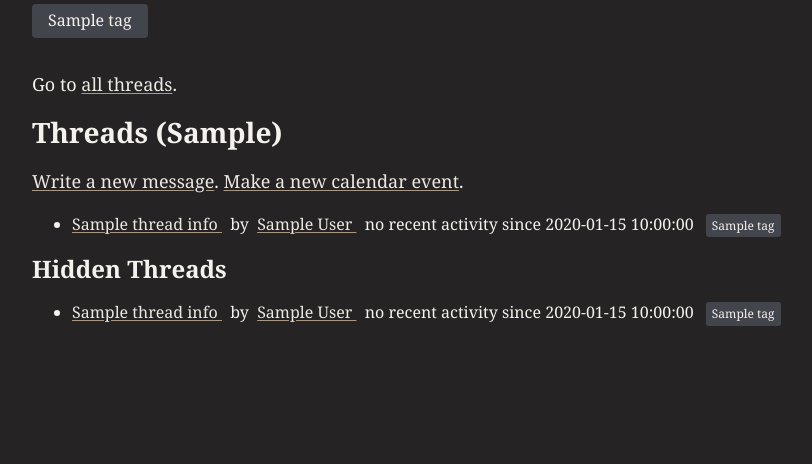
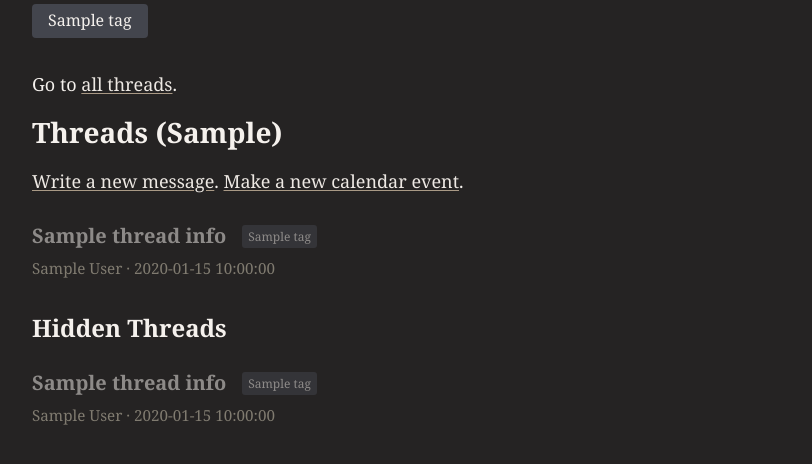
Before and after one commit to apiarian/village, a Flask app: template village_py/village/templates/threads.html in a window 1280 px wide. Shown: the part 252-716 px from the top of the page, without its empty margins (208-1020 px from the left). Run offline with Flask 3, Linux system fonts and the light colour scheme; the template is opened without the code that fills it: most values are stand-ins (such as "Sample title", 1, 10 or a date in 2020); parts of the project's set-up code (start-up, migrations or seed data) failed here and were passed over; some libraries are stand-ins or nearby versions.

Commit message:
better threads list

```diff
--- a/static/style.css
+++ b/static/style.css
@@ -777,6 +777,92 @@ input[type="file"].form-input::file-selector-button:hover {
 }
 
 /* ===================================================================
+   THREADS LIST
+   =================================================================== */
+
+.threads-list {
+  list-style: none;
+  padding: 0;
+  margin: var(--space-lg) 0;
+}
+
+.thread-item {
+  margin-bottom: var(--space-lg);
+  padding-bottom: var(--space-lg);
+  border-bottom: 1px solid var(--border-color);
+  transition: opacity var(--transition-fast);
+}
+
+.thread-item:last-child {
+  border-bottom: none;
+  padding-bottom: 0;
+}
+
+.thread-item--inactive {
+  opacity: 0.5;
+}
+
+.thread-item--inactive:hover {
+  opacity: 0.75;
+}
+
+.thread-title-line {
+  display: flex;
+  align-items: center;
+  flex-wrap: wrap;
+  gap: var(--space-sm);
+  margin-bottom: var(--space-xs);
+}
+
+.thread-title {
+  font-size: 1.125rem;
+  font-weight: bold;
+  text-decoration: none;
+  color: var(--text-primary);
+  transition: color var(--transition-fast);
+}
+
+.thread-title:hover {
+  color: var(--link-color);
+  text-decoration: underline;
+}
+
+.thread-meta-line {
+  font-size: 0.875rem;
+  color: var(--text-secondary);
+}
+
+.thread-meta-line a {
+  color: var(--text-secondary);
+  text-decoration: none;
+}
+
+.thread-meta-line a:hover {
+  color: var(--link-color);
+  text-decoration: underline;
+}
+
+.thread-activity-new {
+  color: var(--color-accent);
+  font-weight: bold;
+}
+
+@media (min-width: 768px) {
+  .thread-item {
+    margin-bottom: var(--space-xl);
+    padding-bottom: var(--space-xl);
+  }
+
+  .thread-title {
+    font-size: 1.25rem;
+  }
+
+  .thread-meta-line {
+    font-size: 0.95rem;
+  }
+}
+
+/* ===================================================================
    REACTIONS
    =================================================================== */
 
--- a/village_py/village/templates/threads.html
+++ b/village_py/village/templates/threads.html
@@ -37,27 +37,13 @@
 <p><a href="/threads/new">Write a new
     message</a>. <a href="/threads/new?template=calendar-event">Make
     a new calendar event</a>.</p>
-<p>
-  <ul>
+<ul class="threads-list">
   {% for thread_info in threads %}
-    <li>
-      <a href="/threads/{{ thread_info.root_post_id }}">
+  <li class="thread-item{% if not thread_info.has_new_context %} thread-item--inactive{% endif %}">
+    <div class="thread-title-line">
+      <a href="/threads/{{ thread_info.root_post_id }}" class="thread-title">
         {{ thread_info.title }}
-      </a>&nbsp;
-      by&nbsp;
-      <a
-          href="/users/{{ thread_info.author.username }}"
-          target="_blank"
-      >
-        {{ thread_info.author.display_name }}
       </a>
-      &nbsp;
-      {% if thread_info.has_new_context %}
-      <strong>new</strong> activity
-      {% else %}
-      no recent activity since
-      {% endif %}
-      {{ datetime_formatter(thread_info.newest_timestamp) }}
       {% if thread_info.tags %}
       <ul class="tags-inline">
         {% for tag in thread_info.tags %}
@@ -65,34 +51,27 @@
         {% endfor %}
       </ul>
       {% endif %}
+    </div>
+    <div class="thread-meta-line">
+      <a href="/users/{{ thread_info.author.username }}" target="_blank">
+        {{ thread_info.author.display_name }}
+      </a>
+      &middot;
+      {% if thread_info.has_new_context %}<strong class="thread-activity-new">new</strong> &middot; {% endif %}{{ datetime_formatter(thread_info.newest_timestamp) }}
+    </div>
   </li>
   {% endfor %}
 </ul>
-</p>
 
 {% if hidden_threads %}
 <h2>Hidden Threads</h2>
-<p>
-  <ul>
+<ul class="threads-list">
   {% for thread_info in hidden_threads %}
-    <li>
-      <a href="/threads/{{ thread_info.root_post_id }}">
+  <li class="thread-item{% if not thread_info.has_new_context %} thread-item--inactive{% endif %}">
+    <div class="thread-title-line">
+      <a href="/threads/{{ thread_info.root_post_id }}" class="thread-title">
         {{ thread_info.title }}
-      </a>&nbsp;
-      by&nbsp;
-      <a
-          href="/users/{{ thread_info.author.username }}"
-          target="_blank"
-      >
-        {{ thread_info.author.display_name }}
       </a>
-      &nbsp;
-      {% if thread_info.has_new_context %}
-      <strong>new</strong> activity
-      {% else %}
-      no recent activity since
-      {% endif %}
-      {{ datetime_formatter(thread_info.newest_timestamp) }}
       {% if thread_info.tags %}
       <ul class="tags-inline">
         {% for tag in thread_info.tags %}
@@ -100,10 +79,17 @@
         {% endfor %}
       </ul>
       {% endif %}
+    </div>
+    <div class="thread-meta-line">
+      <a href="/users/{{ thread_info.author.username }}" target="_blank">
+        {{ thread_info.author.display_name }}
+      </a>
+      &middot;
+      {% if thread_info.has_new_context %}<strong class="thread-activity-new">new</strong> &middot; {% endif %}{{ datetime_formatter(thread_info.newest_timestamp) }}
+    </div>
   </li>
   {% endfor %}
 </ul>
-</p>
 {% endif %}
 
 
```
Lines whose indentation alone changed are shown as unchanged.
